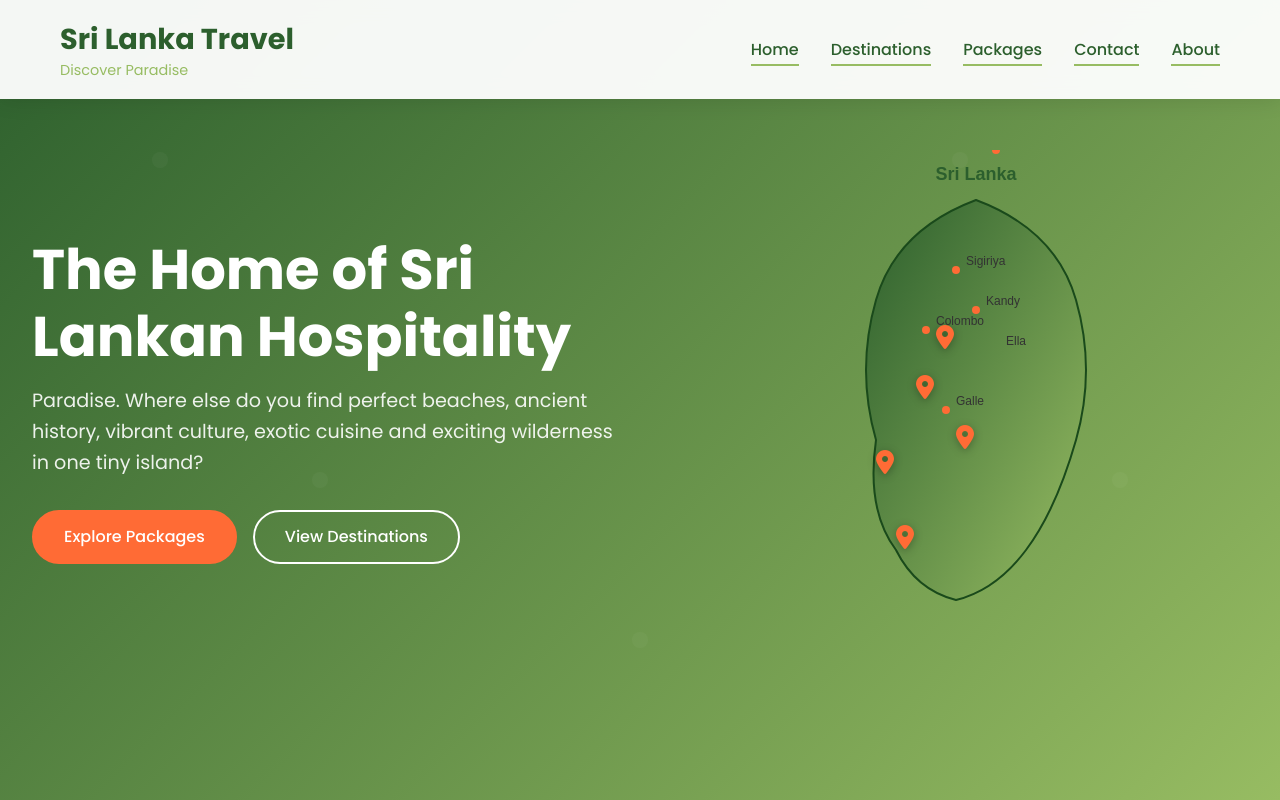
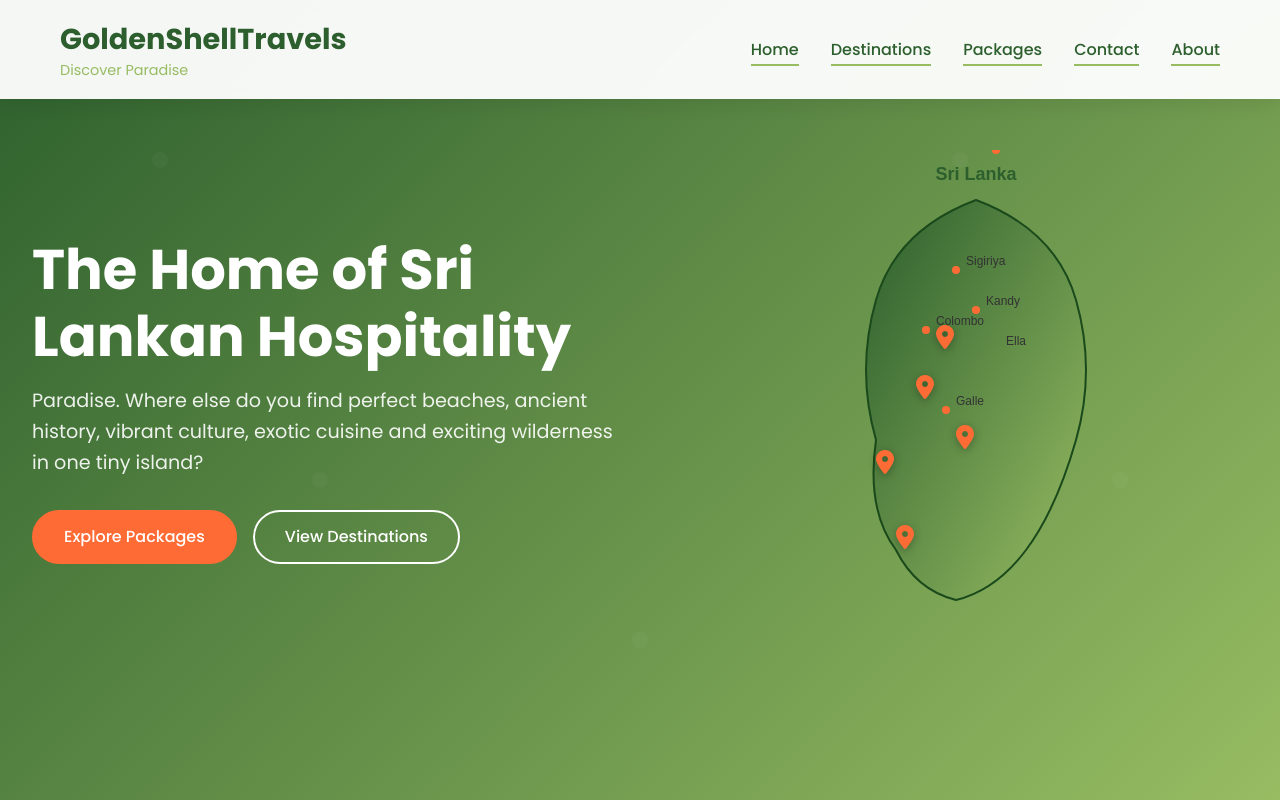
Before and after one commit to seshangamage/travel-website, a plain HTML site: page index.html in a window 1280 px wide. Shown: the top 800 px of the page. Drawn offline with Linux system fonts and the light colour scheme.

Commit message:
page title changed to correct name

```diff
--- a/index.html
+++ b/index.html
@@ -15,7 +15,7 @@
     <nav class="navbar">
         <div class="nav-container">
             <div class="nav-logo">
-                <h2>Sri Lanka Travel</h2>
+                <h2>GoldenShellTravels</h2>
                 <span>Discover Paradise</span>
             </div>
             <ul class="nav-menu">
```
